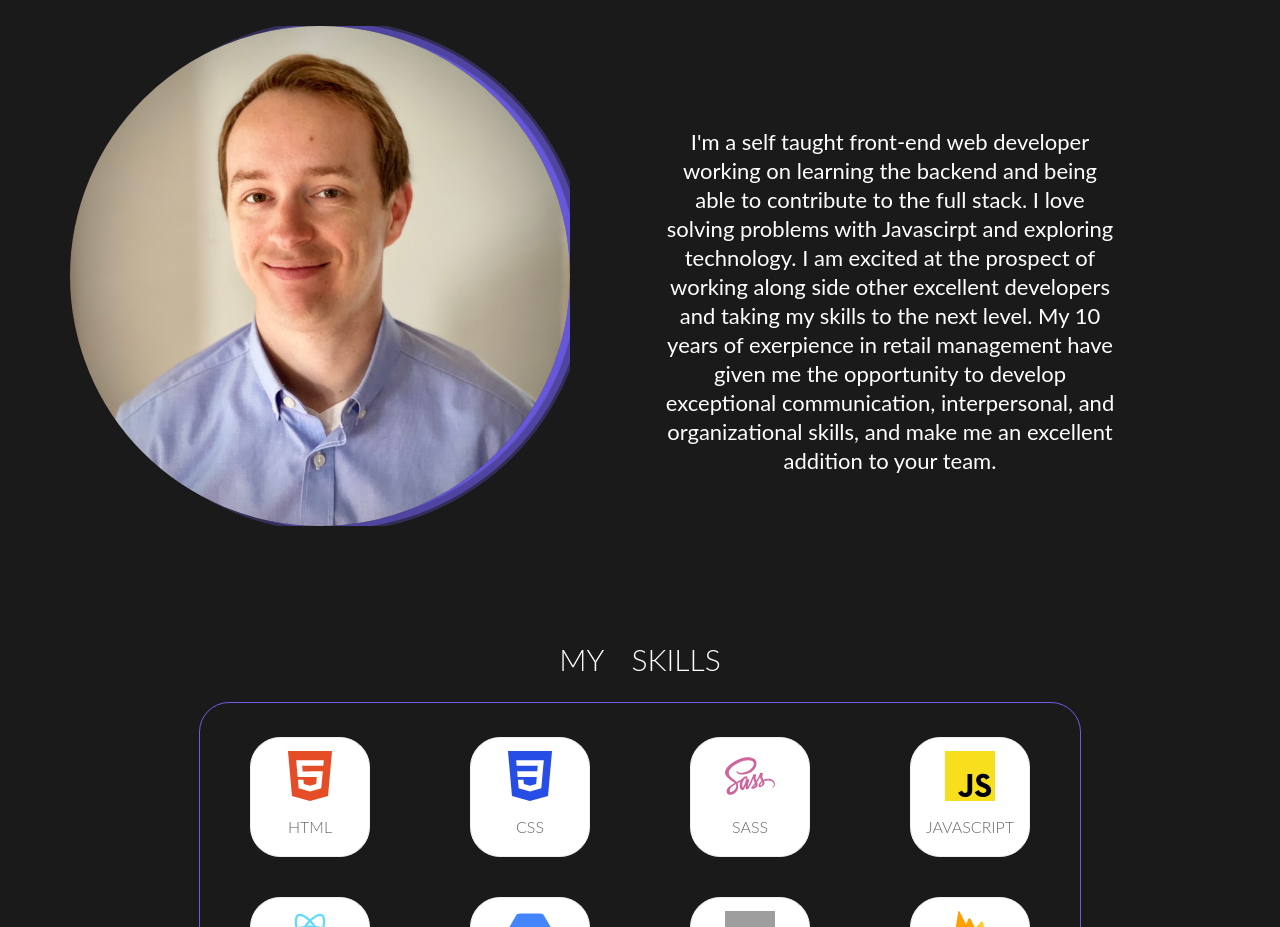
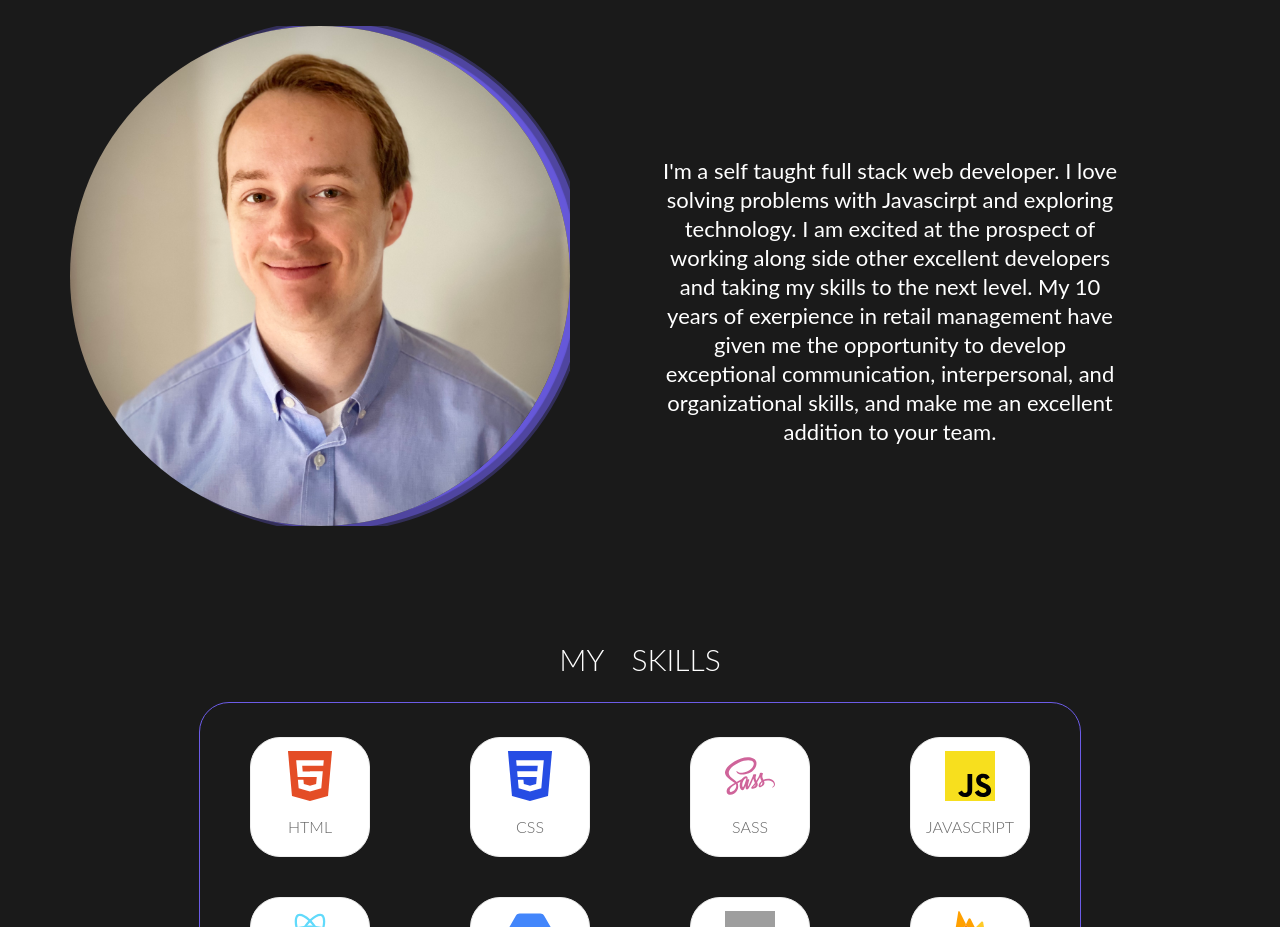
Before and after one commit to travismoulton/portfolio, a Next.js app: page / in a window 1280 px wide. Shown: the part 940-1867 px from the top of the page. Built offline with nearby package versions, Linux system fonts and the light colour scheme; grey boxes are pictures that could not be loaded.

Commit message:
added redacted resume

```diff
--- a/components/AboutMe.jsx
+++ b/components/AboutMe.jsx
@@ -43,15 +43,13 @@ export default function AboutMe() {
         >
           <div className={classes.TextContainer} ref={txtRef}>
             <p className={classes.Text}>
-              I'm a self taught front-end web developer working on learning the
-              backend and being able to contribute to the full stack. I love
-              solving problems with Javascirpt and exploring technology. I am
-              excited at the prospect of working along side other excellent
-              developers and taking my skills to the next level. My 10 years of
-              exerpience in retail management have given me the opportunity to
-              develop exceptional communication, interpersonal, and
-              organizational skills, and make me an excellent addition to your
-              team.
+              I'm a self taught full stack web developer. I love solving
+              problems with Javascirpt and exploring technology. I am excited at
+              the prospect of working along side other excellent developers and
+              taking my skills to the next level. My 10 years of exerpience in
+              retail management have given me the opportunity to develop
+              exceptional communication, interpersonal, and organizational
+              skills, and make me an excellent addition to your team.
             </p>
           </div>
         </CSSTransition>
```
Also changed, not shown: 1 other file (tests, documents, lock files or other folders).
